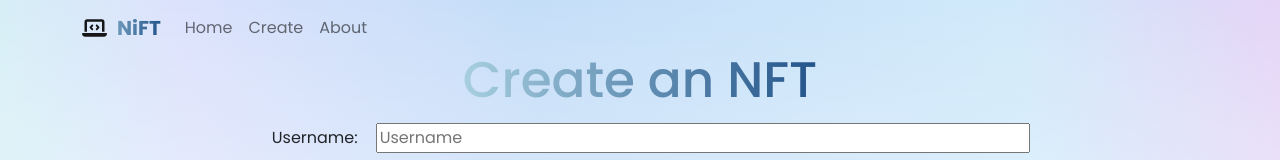
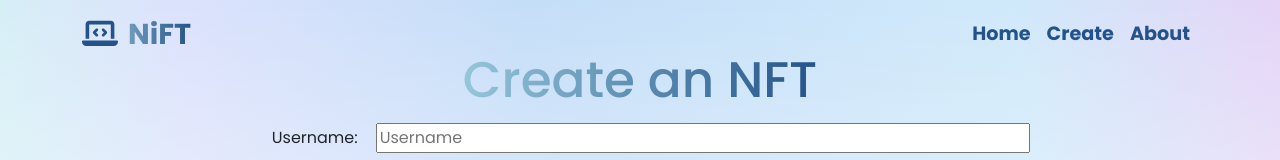
Before and after one commit to davidhlee94/project3-frontend, a React (Create React App) app: page /create in a window 1280 px wide. Shown: the top 160 px of the page. Built offline with nearby package versions, Linux system fonts and the light colour scheme.

Commit message:
Updating Navbar styles

```diff
--- a/src/Pages/Create.css
+++ b/src/Pages/Create.css
@@ -67,9 +67,9 @@
 
 .create-title {
   background: #a7cfdf;
-  background: -webkit-linear-gradient(to right, #a7cfdf 0%, #23538a 100%);
-  background: -moz-linear-gradient(to right, #a7cfdf 0%, #23538a 100%);
-  background: linear-gradient(to right, #a7cfdf 0%, #23538a 100%);
+  background: -webkit-linear-gradient(to right, #96C6D9 0%, #23538a 100%);
+  background: -moz-linear-gradient(to right, #96C6D9 0%, #23538a 100%);
+  background: linear-gradient(to right, #96C6D9 0%, #23538a 100%);
   -webkit-background-clip: text;
   -webkit-text-fill-color: transparent;
   font-size: 50px;
--- a/src/Pages/Home.css
+++ b/src/Pages/Home.css
@@ -12,6 +12,17 @@
     transition: ease-in;
     background-color: white;
     border-bottom: 1px solid lightgrey;
+}
+
+.navbar-collapse{
+    justify-content: flex-end;
+}
+
+.navbar-nav a {
+    font-family: 'Poppins', sans-serif;
+    font-weight: bold;
+    font-size: 1.2rem;
+    color: #23538A
 }
 
 .home-page {
@@ -39,15 +50,20 @@
 /* HEADER TEXT GRAD */
 .top-heading {
     background: #A7CFDF;
-    background: -webkit-linear-gradient(to right, #95c3d5 0%, #23538A 100%);
-    background: -moz-linear-gradient(to right, #95c3d5 0%, #23538A 100%);
-    background: linear-gradient(to right, #95c3d5 0%, #23538A 100%);
+    background: -webkit-linear-gradient(to right, #96C6D9 0%, #23538A 100%);
+    background: -moz-linear-gradient(to right, #96C6D9 0%, #23538A 100%);
+    background: linear-gradient(to right, #96C6D9 0%, #23538A 100%);
     background-clip: text;
     -webkit-text-fill-color: transparent;
-    /* text-shadow: lightgray 2px 1px 3px;; */
 }
 
+.navbar-brand-icon {
+    color: #23538A;
+}
 .navbar-brand {
+    font-family: 'Poppins', sans-serif;
+    font-weight: bold;
+    font-size: 1.8rem;
     background: #A7CFDF;
     background: -webkit-linear-gradient(to right, #A7CFDF 0%, #23538A 100%);
     background: -moz-linear-gradient(to right, #A7CFDF 0%, #23538A 100%);
--- a/src/components/Header.js
+++ b/src/components/Header.js
@@ -23,17 +23,21 @@ function Header() {
       fixed="top"
       className={navBar ? "navbar-active" : "navbar"}
     >
-      <Container>
+      <Container className="nav-container">
         <Navbar.Brand href="/">
           <FontAwesomeIcon
             icon={faLaptopCode}
             style={{ paddingRight: "10px" }}
+            className="navbar-brand-icon"
           />
-          <span>NiFT</span>
+          <span className="navbar-brand-text">NiFT</span>
         </Navbar.Brand>
         <Navbar.Toggle aria-controls="basic-navbar-nav" />
-        <Navbar.Collapse id="basic-navbar-nav">
-          <Nav className="me-auto">
+        <Navbar.Collapse
+          className="navbar-collapse"
+          // id="basic-navbar-nav"
+        >
+          <Nav className="nav">
             <Nav.Link href="/">Home</Nav.Link>
             <Nav.Link href="/create">Create</Nav.Link>
             <Nav.Link href="/">About</Nav.Link>
```
